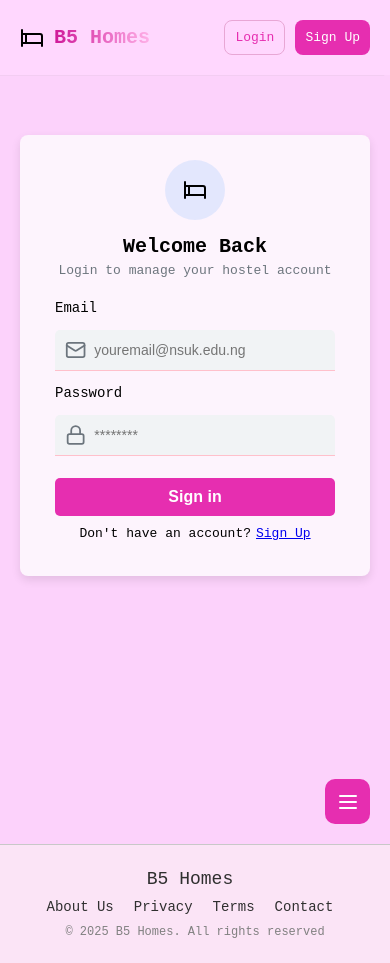
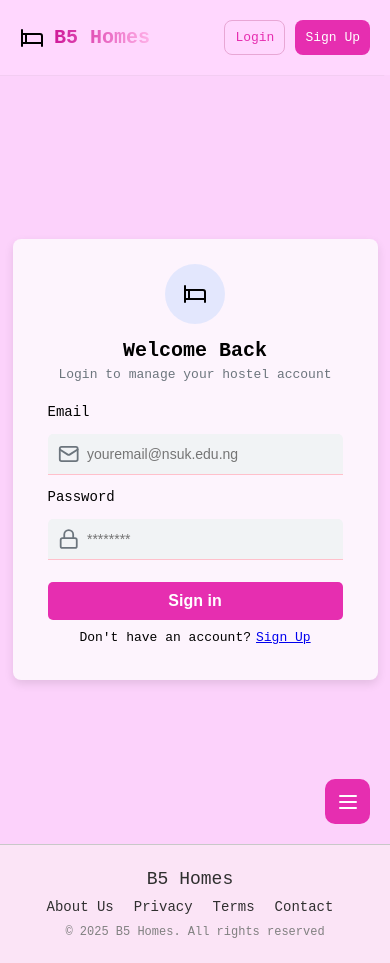
Before and after one commit to Fector101/B5Hostels, a React (Create React App) app in the folder hostel/: page /login in a window 390 px wide. Built offline with nearby package versions, Linux system fonts and the light colour scheme.

Commit message:
Update login-signuppage.css

```diff
--- a/hostel/src/components/css/login-signuppage.css
+++ b/hostel/src/components/css/login-signuppage.css
@@ -141,7 +141,7 @@
 @media screen and (max-width:560px) {
 
 .form-box {
-    margin: 50px;
+    width: calc(100% - 25px);
 align-self:center;
 }
 }
```
